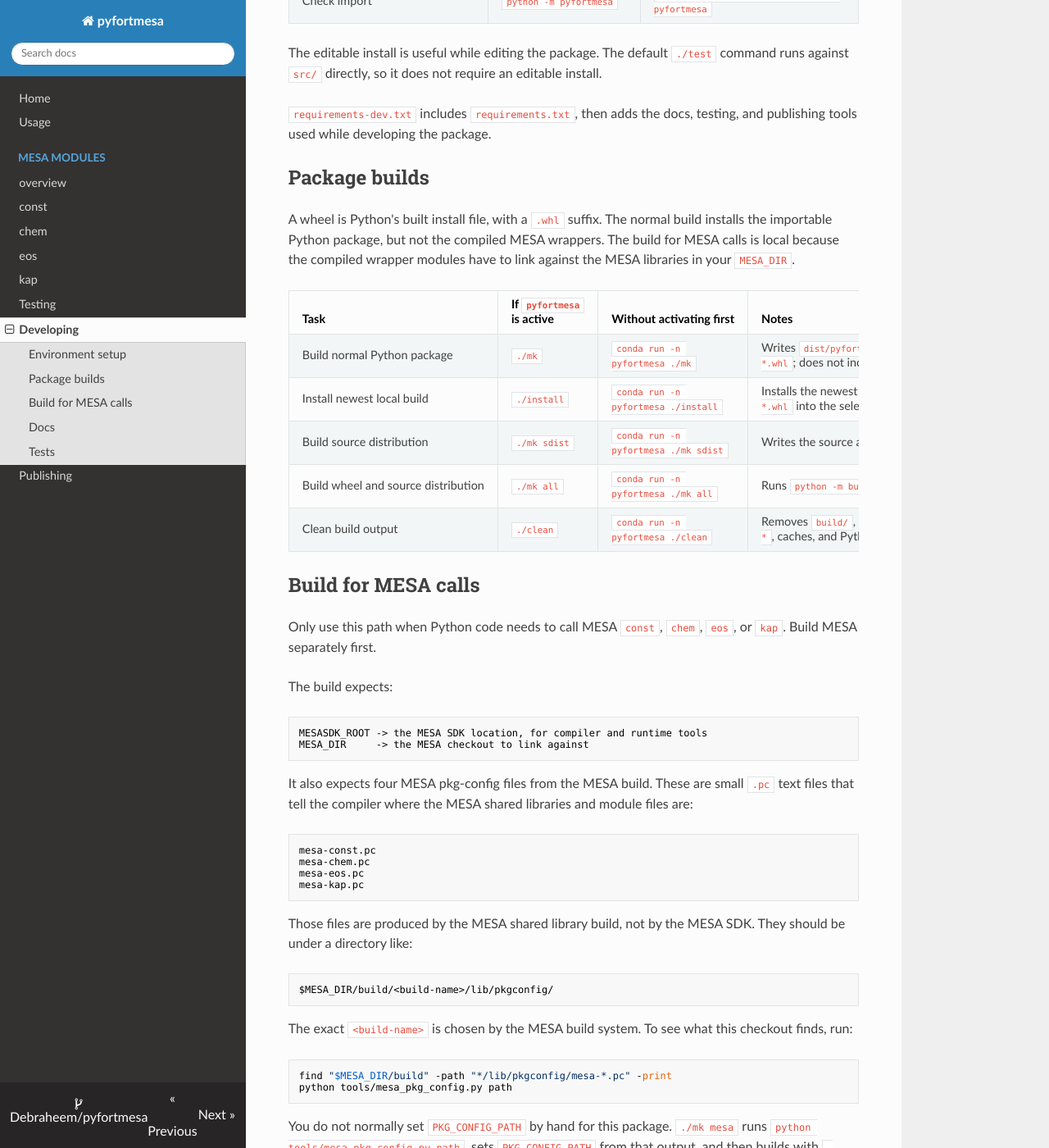
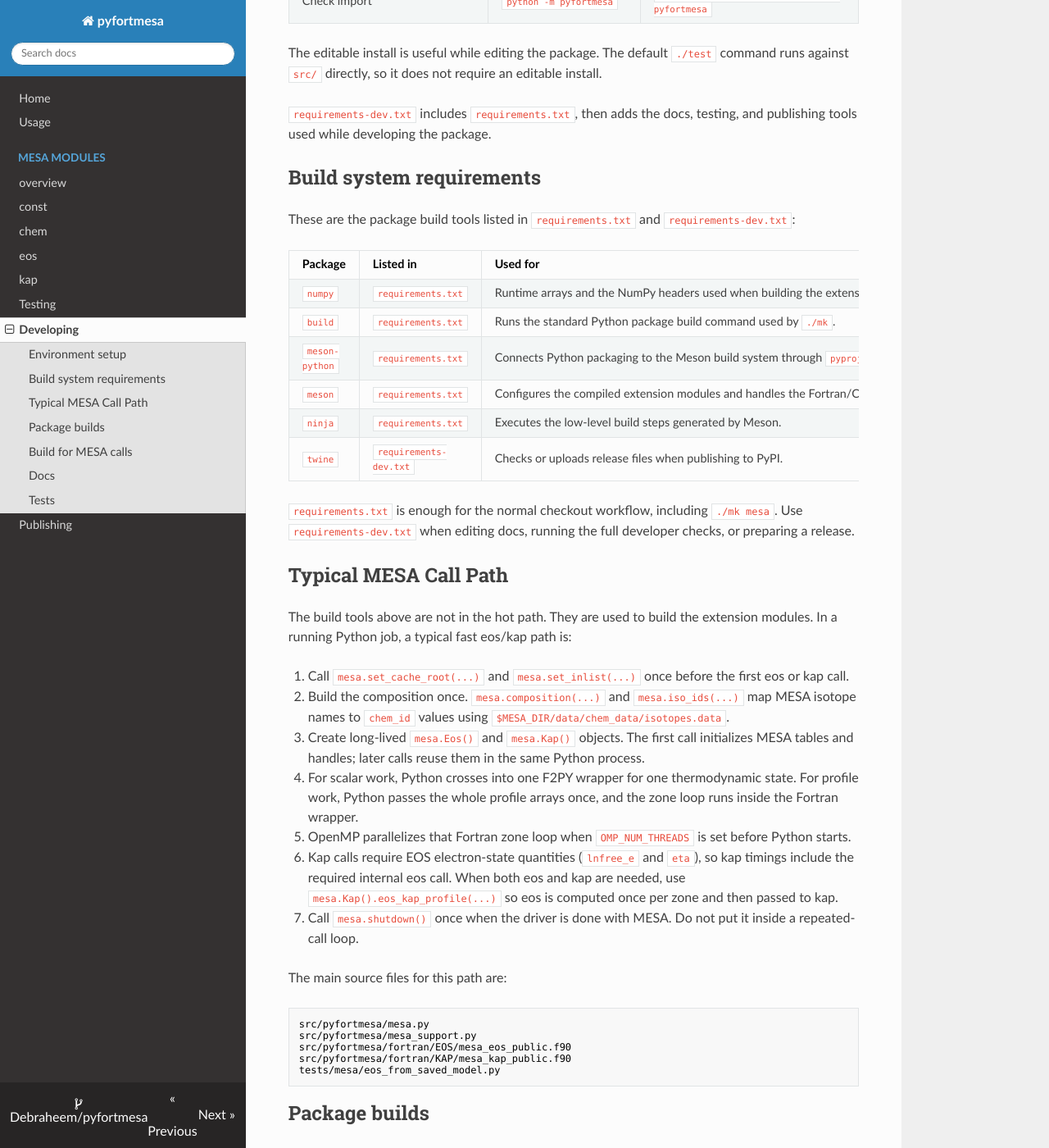
Before and after one commit to Debraheem/pyfortmesa, an MkDocs documentation site: the page built from docs/developing.md, in a window 1280 px wide and 1400 px high, scrolled down 492 px. Shown: the whole window at 82% size. Built offline with MkDocs 1.6.1, drawn with Linux system fonts in a browser that asks for light colours; nearby versions of some CDN libraries.

Commit message:
document build and call paths

````diff
--- a/docs/developing.md
+++ b/docs/developing.md
@@ -17,6 +17,59 @@ command runs against `src/` directly, so it does not require an editable install
 
 `requirements-dev.txt` includes `requirements.txt`, then adds the docs, testing,
 and publishing tools used while developing the package.
+
+## Build system requirements
+
+These are the package build tools listed in `requirements.txt` and
+`requirements-dev.txt`:
+
+| Package | Listed in | Used for |
+| --- | --- | --- |
+| `numpy` | `requirements.txt` | Runtime arrays and the NumPy headers used when building the extension modules. |
+| `build` | `requirements.txt` | Runs the standard Python package build command used by `./mk`. |
+| `meson-python` | `requirements.txt` | Connects Python packaging to the Meson build system through `pyproject.toml`. |
+| `meson` | `requirements.txt` | Configures the compiled extension modules and handles the Fortran/C build rules. |
+| `ninja` | `requirements.txt` | Executes the low-level build steps generated by Meson. |
+| `twine` | `requirements-dev.txt` | Checks or uploads release files when publishing to PyPI. |
+
+`requirements.txt` is enough for the normal checkout workflow, including
+`./mk mesa`. Use `requirements-dev.txt` when editing docs, running the full
+developer checks, or preparing a release.
+
+## Typical MESA Call Path
+
+The build tools above are not in the hot path. They are used to build the
+extension modules. In a running Python job, a typical fast eos/kap path is:
+
+1. Call `mesa.set_cache_root(...)` and `mesa.set_inlist(...)` once before the
+   first eos or kap call.
+2. Build the composition once. `mesa.composition(...)` and `mesa.iso_ids(...)`
+   map MESA isotope names to `chem_id` values using
+   `$MESA_DIR/data/chem_data/isotopes.data`.
+3. Create long-lived `mesa.Eos()` and `mesa.Kap()` objects. The first call
+   initializes MESA tables and handles; later calls reuse them in the same
+   Python process.
+4. For scalar work, Python crosses into one F2PY wrapper for one thermodynamic
+   state. For profile work, Python passes the whole profile arrays once, and
+   the zone loop runs inside the Fortran wrapper.
+5. OpenMP parallelizes that Fortran zone loop when `OMP_NUM_THREADS` is set
+   before Python starts.
+6. Kap calls require EOS electron-state quantities (`lnfree_e` and `eta`), so
+   kap timings include the required internal eos call. When both eos and kap are
+   needed, use `mesa.Kap().eos_kap_profile(...)` so eos is computed once per
+   zone and then passed to kap.
+7. Call `mesa.shutdown()` once when the driver is done with MESA. Do not put it
+   inside a repeated-call loop.
+
+The main source files for this path are:
+
+```text
+src/pyfortmesa/mesa.py
+src/pyfortmesa/mesa_support.py
+src/pyfortmesa/fortran/EOS/mesa_eos_public.f90
+src/pyfortmesa/fortran/KAP/mesa_kap_public.f90
+tests/mesa/eos_from_saved_model.py
+```
 
 ## Package builds
 
````
